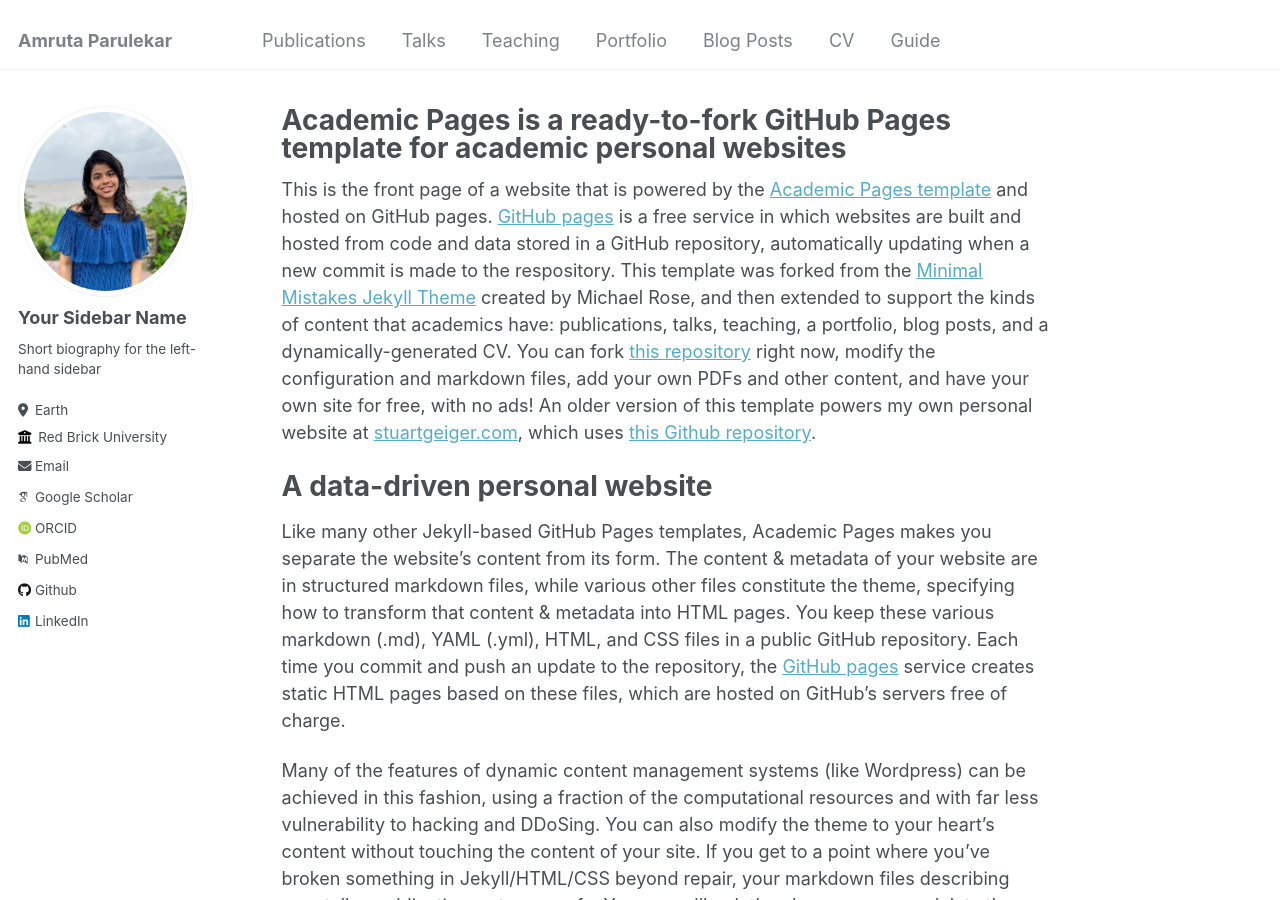
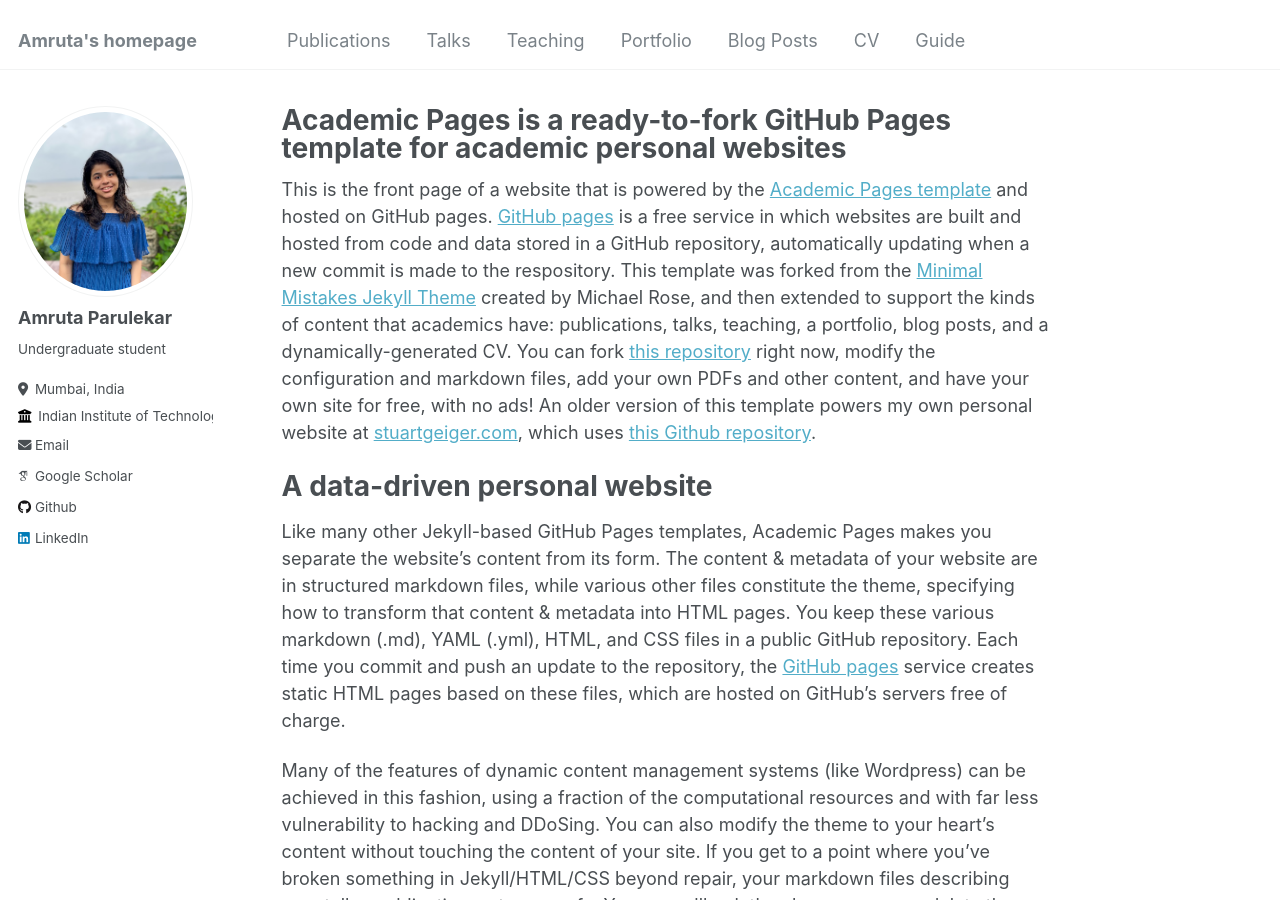
Before and after one commit to Amparulekar/Amparulekar.github.io, a Jekyll site: the page built from _pages/about.md, in a window 1280 px wide and 900 px high. Built offline with Jekyll 4.4.1, drawn with Linux system fonts in a browser that asks for light colours; some web fonts are replaced; a script that is not in the unit is left out.

Commit message:
Config completed

```diff
--- a/_config.yml
+++ b/_config.yml
@@ -8,7 +8,7 @@
 
 # Basic Site Settings
 locale                   : "en-US"
-title                    : "Amruta Parulekar"
+title                    : "Amruta's homepage"
 title_separator          : "-"
 name                     : &name "Amruta Parulekar"
 description              : &description "My homepage"
@@ -22,28 +22,28 @@
 author:
   # Biographic information
   avatar           : "profile.png"
-  name             : "Your Sidebar Name"
+  name             : "Amruta Parulekar"
   pronouns         : # example: "she/her"
-  bio              : "Short biography for the left-hand sidebar"
-  location         : "Earth"
-  employer         : "Red Brick University"
+  bio              : "Undergraduate student"
+  location         : "Mumbai, India"
+  employer         : "Indian Institute of Technology, Bombay (IIT Bombay)"
   uri              : # URL
-  email            : "none@example.org"
+  email            : "amrutaparulekar.iitb@gmail.com"
 
   # Academic websites
   arxiv            : # URL - Update with the correct link to your profile
-  googlescholar    : "https://scholar.google.com/citations?user=PS_CX0AAAAAJ"
+  googlescholar    : "https://scholar.google.com/citations?user=Zz0ktaUAAAAJ&hl=en"
   impactstory      : # URL
-  orcid            : "http://orcid.org/yourorcidurl"
+  orcid            : # URL
   semantic         : # URL
-  pubmed           : "https://www.ncbi.nlm.nih.gov/pubmed/?term=john+snow"
+  pubmed           : # URL
   researchgate     : # URL
 
   # Repositories and software development
   bitbucket        : # Username - Update with your username on the site
   codepen          : # Username
   dribbble         : # Username
-  github           : "academicpages"
+  github           : "Amparulekar"
   kaggle           : # Username
   stackoverflow    : # User number or user number and name (i.e., use "1" or "1/jeff-atwood")
 
--- a/_pages/about.md
+++ b/_pages/about.md
@@ -6,8 +6,6 @@
   - /about/
   - /about.html
 ---
-
-<script type="text/javascript" src="//rf.revolvermaps.com/0/0/6.js?i=5dzsdg8h2xn&amp;m=7&amp;c=e63100&amp;cr1=ffffff&amp;f=arial&amp;l=0&amp;bv=90&amp;lx=-420&amp;ly=420&amp;hi=20&amp;he=7&amp;hc=a8ddff&amp;rs=80" async="async"></script>
 
 This is the front page of a website that is powered by the [Academic Pages template](https://github.com/academicpages/academicpages.github.io) and hosted on GitHub pages. [GitHub pages](https://pages.github.com) is a free service in which websites are built and hosted from code and data stored in a GitHub repository, automatically updating when a new commit is made to the respository. This template was forked from the [Minimal Mistakes Jekyll Theme](https://mmistakes.github.io/minimal-mistakes/) created by Michael Rose, and then extended to support the kinds of content that academics have: publications, talks, teaching, a portfolio, blog posts, and a dynamically-generated CV. You can fork [this repository](https://github.com/academicpages/academicpages.github.io) right now, modify the configuration and markdown files, add your own PDFs and other content, and have your own site for free, with no ads! An older version of this template powers my own personal website at [stuartgeiger.com](http://stuartgeiger.com), which uses [this Github repository](https://github.com/staeiou/staeiou.github.io).
 
@@ -49,3 +47,6 @@
 For more info
 ------
 More info about configuring Academic Pages can be found in [the guide](https://academicpages.github.io/markdown/). The [guides for the Minimal Mistakes theme](https://mmistakes.github.io/minimal-mistakes/docs/configuration/) (which this theme was forked from) might also be helpful.
+
+
+<script type="text/javascript" src="//rf.revolvermaps.com/0/0/6.js?i=5dzsdg8h2xn&amp;m=7&amp;c=e63100&amp;cr1=ffffff&amp;f=arial&amp;l=0&amp;bv=90&amp;lx=-420&amp;ly=420&amp;hi=20&amp;he=7&amp;hc=a8ddff&amp;rs=80" async="async"></script>
```
